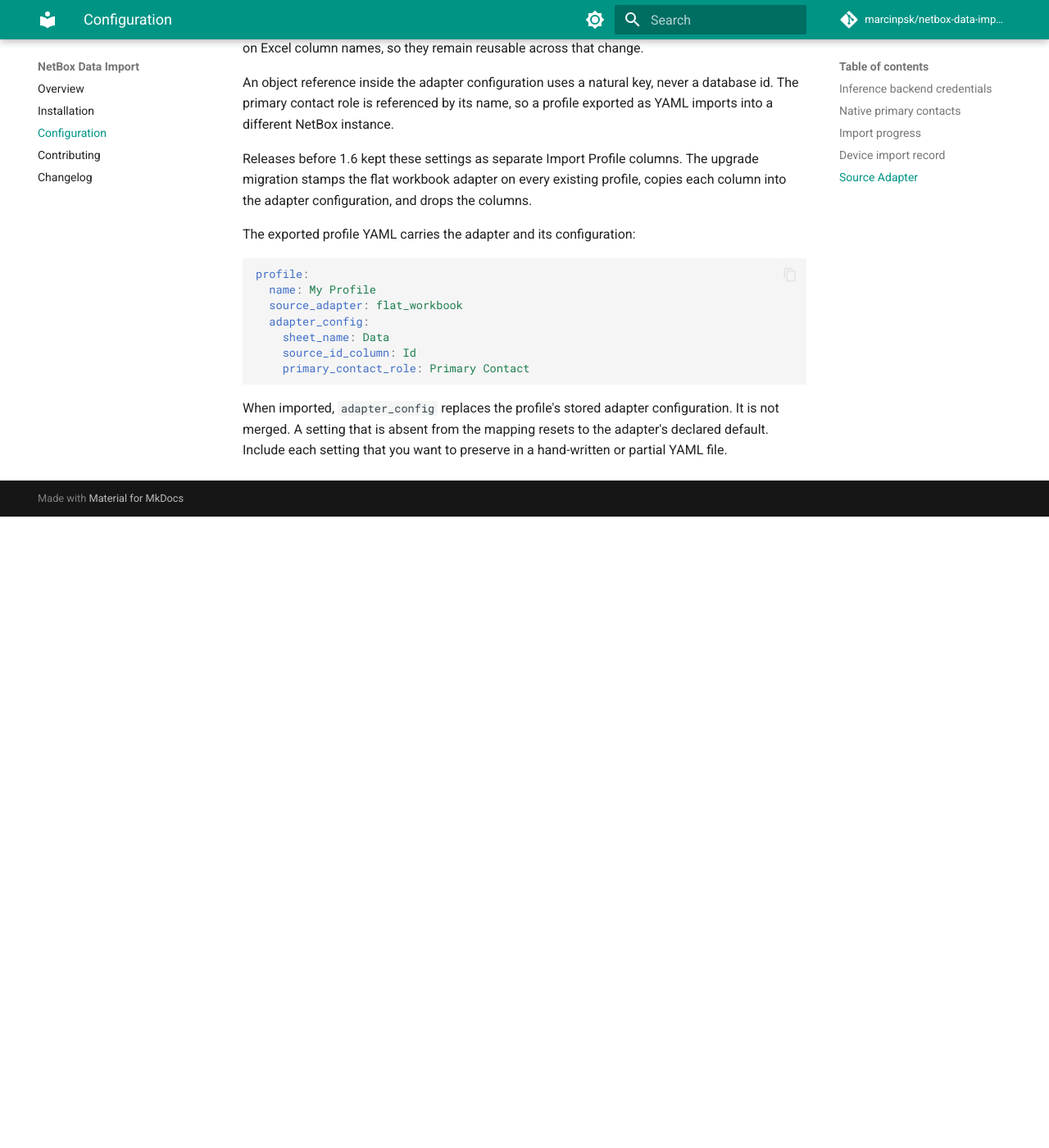
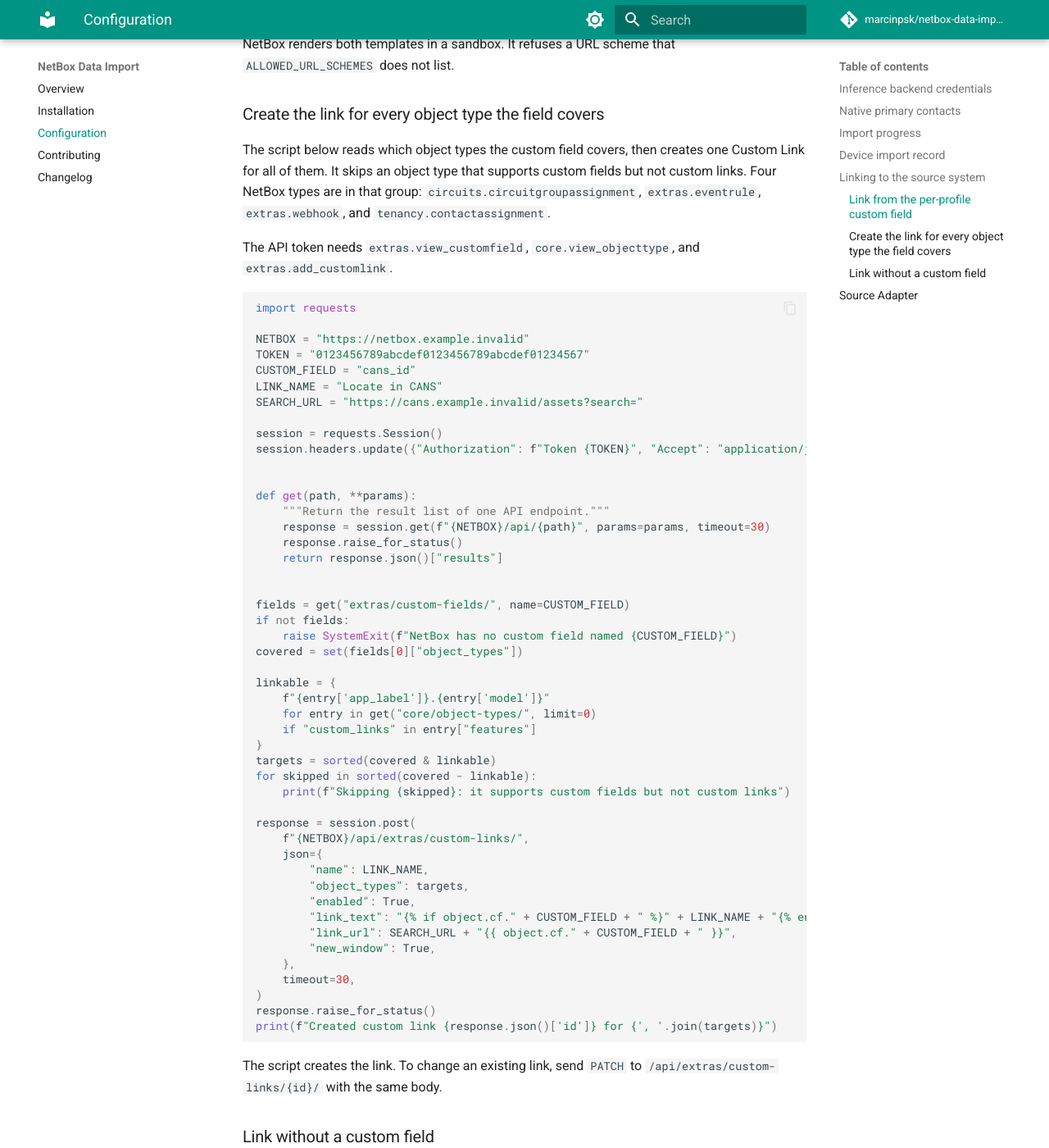
Before and after one commit to marcinpsk/netbox-data-import-plugin, an MkDocs documentation site: the page built from docs/configuration.md, in a window 1280 px wide and 1400 px high, scrolled down 5142 px. Shown: the whole window at 82% size. Built offline with MkDocs 1.6.1 and Material for MkDocs 9.7.7, drawn with Linux system fonts in a browser that asks for light colours; comment, search, counter and statistics services are not loaded; before the commit the page ends 5772 px from its top, so only the background shows below that; some of the changed text lies outside the part shown.

Commit message:
docs: add Custom Link recipe for the source system
The plugin writes the source ID of each imported row into the custom field the
Import Profile names, on Devices and on Racks. NetBox's native Custom Links can
turn that ID into a button on the object page, so the plugin needs no setting of
its own.

Document three things: the two Jinja2 templates for the custom field path, a
REST script that reads the custom field's object types and creates one Custom
Link for every one of them that supports custom links, and the Device-only
variant that reads the plugin's import record when a profile names no custom
field.

The Device-only variant needs a two-part condition in the link text. A Device
with no import record has no `data_import_source`, which resolves to Undefined.
Reading `.source_id` on that Undefined raises, and NetBox replaces the button
with a disabled warning on every such Device. The `and` short-circuits instead.

Four NetBox object types support custom fields but not custom links, so the
script filters the target list through `/api/core/object-types/`. That set is the
same on 4.6.10 and 4.7.0.

Verified end to end on both versions with a throwaway test: it ran the REST
recipe, then rendered real Device pages and asserted the button and its resolved
URL appear for an imported Device and not for an untouched one.

````diff
--- a/docs/configuration.md
+++ b/docs/configuration.md
@@ -177,6 +177,113 @@
 
 The per-profile custom field (**Custom field name** in the Import Profile's adapter configuration,
 for example `cans_id`) is separate. The plugin still writes the source ID to it and never deletes it.
+See [Linking to the source system](#linking-to-the-source-system) to turn that ID into a button on
+the object page.
+
+## Linking to the source system
+
+NetBox's native **Custom Links** turn the source ID into a button on the object page. The plugin
+needs no setting for this.
+
+### Link from the per-profile custom field
+
+Set **Custom field name** in the Import Profile's adapter configuration, for example `cans_id`. The
+plugin writes the source ID of each imported row into that custom field, on Devices and on Racks.
+Assign the custom field to both object types.
+
+Add the link under **Customization > Custom Links**:
+
+| Field | Value |
+| --- | --- |
+| Object types | `DCIM > device`, `DCIM > rack` |
+| Link text | `{% if object.cf.cans_id %}Locate in CANS{% endif %}` |
+| Link URL | `https://cans.example.invalid/assets?search={{ object.cf.cans_id }}` |
+
+To find the URL, search for one ID in the source system and replace the search value with
+`{{ object.cf.cans_id }}`.
+
+An empty link text hides the button, so an object that no import touched shows nothing.
+
+NetBox renders both templates in a sandbox. It refuses a URL scheme that `ALLOWED_URL_SCHEMES` does
+not list.
+
+### Create the link for every object type the field covers
+
+The script below reads which object types the custom field covers, then creates one Custom Link for
+all of them. It skips an object type that supports custom fields but not custom links. Four NetBox
+types are in that group: `circuits.circuitgroupassignment`, `extras.eventrule`, `extras.webhook`,
+and `tenancy.contactassignment`.
+
+The API token needs `extras.view_customfield`, `core.view_objecttype`, and `extras.add_customlink`.
+
+```python
+import requests
+
+NETBOX = "https://netbox.example.invalid"
+TOKEN = "0123456789abcdef0123456789abcdef01234567"
+CUSTOM_FIELD = "cans_id"
+LINK_NAME = "Locate in CANS"
+SEARCH_URL = "https://cans.example.invalid/assets?search="
+
+session = requests.Session()
+session.headers.update({"Authorization": f"Token {TOKEN}", "Accept": "application/json"})
+
+
+def get(path, **params):
+    """Return the result list of one API endpoint."""
+    response = session.get(f"{NETBOX}/api/{path}", params=params, timeout=30)
+    response.raise_for_status()
+    return response.json()["results"]
+
+
+fields = get("extras/custom-fields/", name=CUSTOM_FIELD)
+if not fields:
+    raise SystemExit(f"NetBox has no custom field named {CUSTOM_FIELD}")
+covered = set(fields[0]["object_types"])
+
+linkable = {
+    f"{entry['app_label']}.{entry['model']}"
+    for entry in get("core/object-types/", limit=0)
+    if "custom_links" in entry["features"]
+}
+targets = sorted(covered & linkable)
+for skipped in sorted(covered - linkable):
+    print(f"Skipping {skipped}: it supports custom fields but not custom links")
+
+response = session.post(
+    f"{NETBOX}/api/extras/custom-links/",
+    json={
+        "name": LINK_NAME,
+        "object_types": targets,
+        "enabled": True,
+        "link_text": "{% if object.cf." + CUSTOM_FIELD + " %}" + LINK_NAME + "{% endif %}",
+        "link_url": SEARCH_URL + "{{ object.cf." + CUSTOM_FIELD + " }}",
+        "new_window": True,
+    },
+    timeout=30,
+)
+response.raise_for_status()
+print(f"Created custom link {response.json()['id']} for {', '.join(targets)}")
+```
+
+The script creates the link. To change an existing link, send `PATCH` to
+`/api/extras/custom-links/{id}/` with the same body.
+
+### Link without a custom field
+
+A profile that names no custom field still records the source ID in the Device import record. A
+Custom Link can read that record. The plugin keeps no equivalent record for a Rack, so this variant
+covers Devices only.
+
+| Field | Value |
+| --- | --- |
+| Object types | `DCIM > device` |
+| Link text | `{% if object.data_import_source and object.data_import_source.source_id %}Locate in CANS{% endif %}` |
+| Link URL | `https://cans.example.invalid/assets?search={{ object.data_import_source.source_id }}` |
+
+Keep both tests in the link text. A Device that the plugin never imported has no
+`data_import_source`. A link text that reads `object.data_import_source.source_id` without the first
+test raises, and NetBox then shows a disabled warning button on every such Device.
 
 ## Source Adapter
 
````
